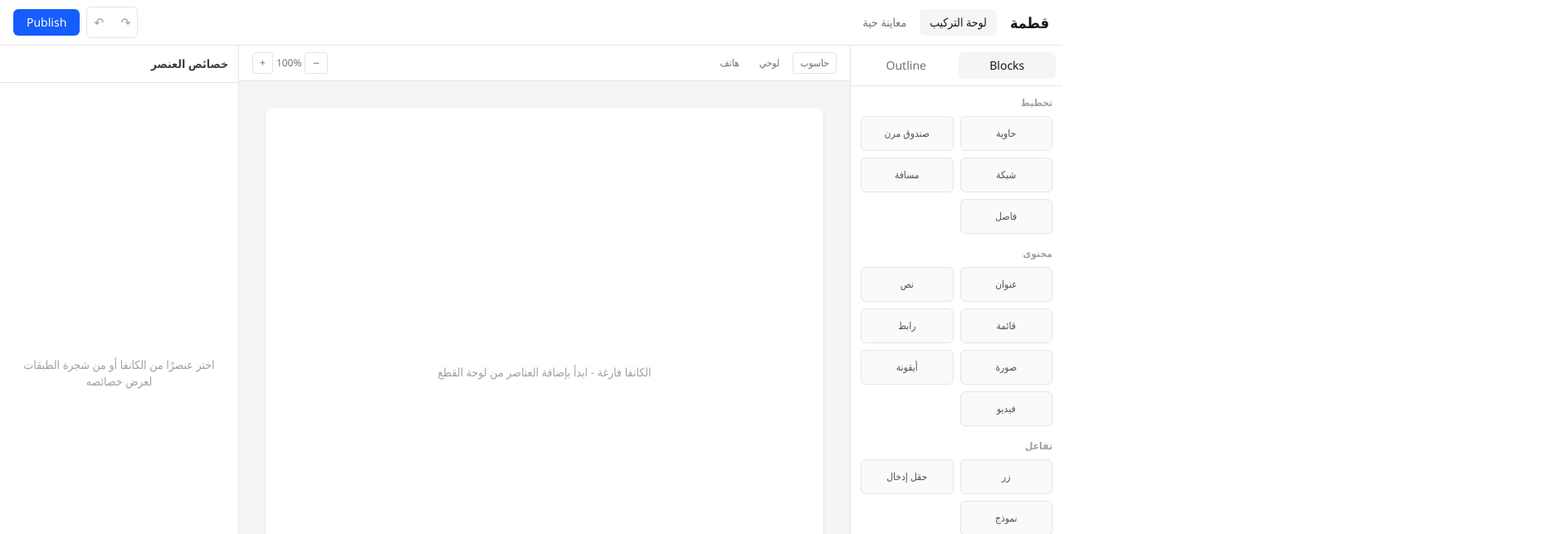
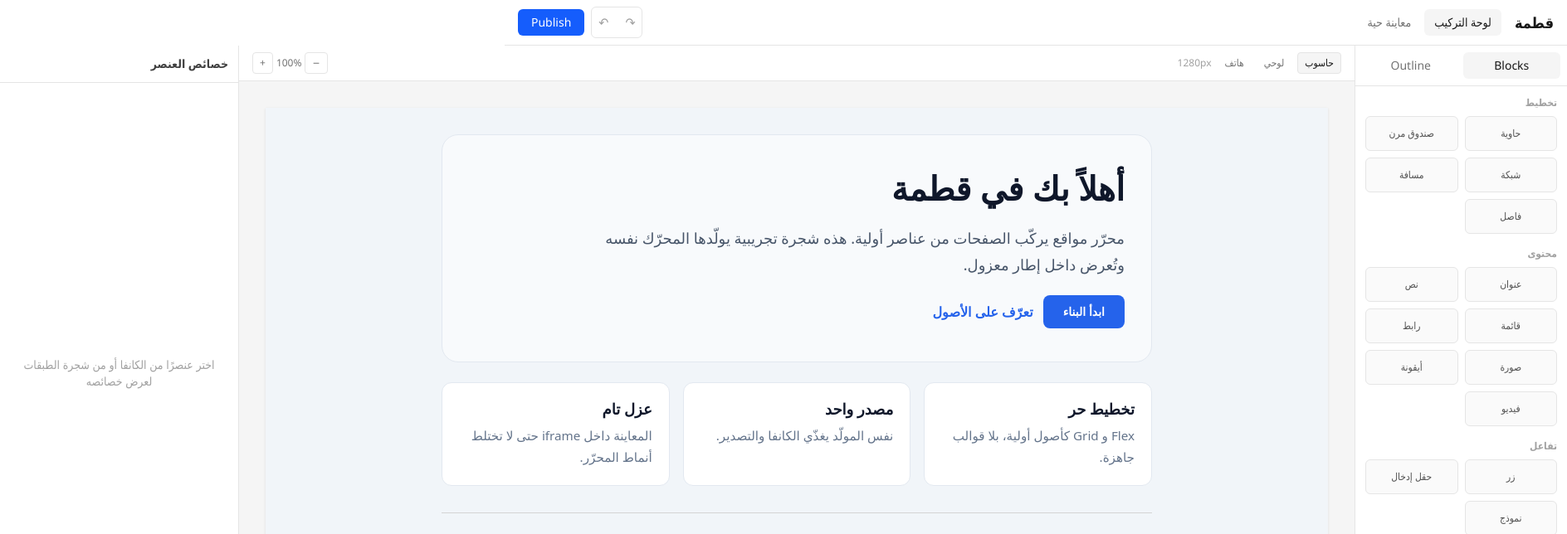
Before and after one commit to NadimShams-Eldin/WebBuilder, a React (Vite) app: page / in a window 1280 px wide. Shown: the top 644 px of the page at 83% size, 1888 px wide, since content can reach past the window. Built offline with nearby package versions, Linux system fonts and the light colour scheme.

Commit message:
feat(phase-2): render demo tree in isolated canvas iframe
Co-authored-by: monkeycode-ai <monkeycode-ai@chaitin.com>
Co-authored-by: monkeycode-ai <monkeycode-ai@chaitin.com>

```diff
--- /dev/null
+++ b/src/components/Canvas.tsx
@@ -0,0 +1,60 @@
+import { useEffect, useMemo, useRef, useState } from 'react'
+import { renderPageHtml } from '../editor/render.ts'
+import { DEVICE_WIDTHS, getActivePage, useEditorStore } from '../editor/store.ts'
+
+export function Canvas() {
+  const project = useEditorStore((s) => s.project)
+  const device = useEditorStore((s) => s.device)
+  const zoom = useEditorStore((s) => s.zoom)
+  const iframeRef = useRef<HTMLIFrameElement>(null)
+  const [frameHeight, setFrameHeight] = useState(720)
+
+  const page = getActivePage(project)
+  const srcDoc = useMemo(
+    () => (page ? renderPageHtml(project, page.root) : ''),
+    [project, page],
+  )
+
+  const width = DEVICE_WIDTHS[device]
+
+  useEffect(() => {
+    const iframe = iframeRef.current
+    if (!iframe) return
+
+    const syncHeight = () => {
+      const doc = iframe.contentDocument
+      if (!doc?.documentElement) return
+      const next = Math.max(doc.documentElement.scrollHeight, doc.body?.scrollHeight ?? 0, 480)
+      setFrameHeight(next)
+    }
+
+    iframe.addEventListener('load', syncHeight)
+    syncHeight()
+    return () => iframe.removeEventListener('load', syncHeight)
+  }, [srcDoc])
+
+  return (
+    <div
+      className="relative shadow-sm"
+      style={{ width: width * zoom, height: frameHeight * zoom }}
+    >
+      <div
+        className="absolute top-0 left-0 origin-top-left"
+        style={{ width, height: frameHeight, transform: `scale(${zoom})` }}
+      >
+        <iframe
+          ref={iframeRef}
+          title="معاينة الصفحة"
+          srcDoc={srcDoc}
+          sandbox="allow-same-origin"
+          className="block h-full w-full border-0 bg-white"
+        />
+        <div
+          className="pointer-events-none absolute inset-0"
+          data-overlay="selection"
+          aria-hidden="true"
+        />
+      </div>
+    </div>
+  )
+}
--- a/src/components/CanvasArea.tsx
+++ b/src/components/CanvasArea.tsx
@@ -1,25 +1,59 @@
+import { Canvas } from './Canvas'
+import { DEVICE_WIDTHS, useEditorStore, type Device } from '../editor/store.ts'
+
+const DEVICES: { id: Device; label: string }[] = [
+  { id: 'desktop', label: 'حاسوب' },
+  { id: 'tablet', label: 'لوحي' },
+  { id: 'phone', label: 'هاتف' },
+]
+
 export function CanvasArea() {
+  const device = useEditorStore((s) => s.device)
+  const zoom = useEditorStore((s) => s.zoom)
+  const setDevice = useEditorStore((s) => s.setDevice)
+  const setZoom = useEditorStore((s) => s.setZoom)
+
   return (
     <main className="flex h-full flex-1 flex-col bg-neutral-100">
       <div className="flex items-center justify-between border-b border-neutral-200 bg-white px-4 py-2">
         <div className="flex items-center gap-2 text-xs text-neutral-500">
-          <button className="rounded border border-neutral-200 px-2 py-1">حاسوب</button>
-          <button className="rounded px-2 py-1 hover:bg-neutral-50">لوحي</button>
-          <button className="rounded px-2 py-1 hover:bg-neutral-50">هاتف</button>
+          {DEVICES.map((item) => (
+            <button
+              key={item.id}
+              type="button"
+              onClick={() => setDevice(item.id)}
+              className={
+                device === item.id
+                  ? 'rounded border border-neutral-200 bg-neutral-100 px-2 py-1 text-neutral-900'
+                  : 'rounded px-2 py-1 hover:bg-neutral-50'
+              }
+            >
+              {item.label}
+            </button>
+          ))}
+          <span className="text-neutral-400">{DEVICE_WIDTHS[device]}px</span>
         </div>
         <div className="flex items-center gap-1 text-xs text-neutral-500">
-          <button className="rounded border border-neutral-200 px-2 py-1">−</button>
-          <span>100%</span>
-          <button className="rounded border border-neutral-200 px-2 py-1">+</button>
+          <button
+            type="button"
+            className="rounded border border-neutral-200 px-2 py-1"
+            onClick={() => setZoom(zoom - 0.1)}
+          >
+            −
+          </button>
+          <span>{Math.round(zoom * 100)}%</span>
+          <button
+            type="button"
+            className="rounded border border-neutral-200 px-2 py-1"
+            onClick={() => setZoom(zoom + 0.1)}
+          >
+            +
+          </button>
         </div>
       </div>
 
-      <div className="flex flex-1 items-center justify-center overflow-auto p-8">
-        <div className="flex h-full w-full max-w-3xl items-center justify-center rounded-lg bg-white shadow-sm">
-          <p className="text-sm text-neutral-400">
-            الكانفا فارغة - ابدأ بإضافة العناصر من لوحة القطع
-          </p>
-        </div>
+      <div className="flex flex-1 justify-center overflow-auto p-8">
+        <Canvas />
       </div>
     </main>
   )
--- /dev/null
+++ b/src/editor/demoProject.ts
@@ -0,0 +1,206 @@
+import { createId, createNode } from './createNode.ts'
+import { DEFAULT_THEME } from './createProject.ts'
+import type { Node, NodeProps, NodeStyle, Project } from './types.ts'
+
+function apply(node: Node, patch: { name?: string; props?: NodeProps; style?: NodeStyle; children?: Node[] }): Node {
+  return {
+    ...node,
+    name: patch.name ?? node.name,
+    props: patch.props ? { ...node.props, ...patch.props } : node.props,
+    style: patch.style ? { ...node.style, ...patch.style } : node.style,
+    children: patch.children ?? node.children,
+  }
+}
+
+export function createDemoProject(): Project {
+  const heroHeading = apply(createNode('heading'), {
+    props: { text: 'أهلاً بك في قطمة', level: 1 },
+    style: {
+      fontSize: '2.5rem',
+      fontWeight: 800,
+      lineHeight: 1.2,
+      margin: '0',
+      color: '#0f172a',
+    },
+  })
+
+  const heroText = apply(createNode('text'), {
+    props: {
+      text: 'محرّر مواقع يركّب الصفحات من عناصر أولية. هذه شجرة تجريبية يولّدها المحرّك نفسه وتُعرض داخل إطار معزول.',
+    },
+    style: {
+      fontSize: '1.125rem',
+      lineHeight: 1.8,
+      margin: '0',
+      color: '#475569',
+      maxWidth: '40rem',
+    },
+  })
+
+  const startButton = apply(createNode('button'), {
+    props: { text: 'ابدأ البناء', type: 'button' },
+    style: {
+      backgroundColor: '#2563eb',
+      color: '#ffffff',
+      padding: '0.75rem 1.5rem',
+      borderRadius: '0.5rem',
+      fontWeight: 600,
+    },
+  })
+
+  const moreLink = apply(createNode('link'), {
+    props: { text: 'تعرّف على الأصول', href: '#', target: '_self' },
+    style: {
+      color: '#2563eb',
+      alignSelf: 'center',
+      fontWeight: 600,
+      textDecoration: 'none',
+    },
+  })
+
+  const heroActions = apply(createNode('flex'), {
+    style: {
+      display: 'flex',
+      flexDirection: 'row',
+      flexWrap: 'wrap',
+      gap: '0.75rem',
+      alignItems: 'center',
+      width: 'auto',
+    },
+    children: [startButton, moreLink],
+  })
+
+  const hero = apply(createNode('flex'), {
+    name: 'البطل',
+    style: {
+      display: 'flex',
+      flexDirection: 'column',
+      alignItems: 'flex-start',
+      gap: '1.25rem',
+      width: '100%',
+      padding: '2.5rem 2rem',
+      backgroundColor: '#f8fafc',
+      borderRadius: '1.25rem',
+      border: '1px solid #e2e8f0',
+    },
+    children: [heroHeading, heroText, heroActions],
+  })
+
+  const feature = (title: string, body: string): Node =>
+    apply(createNode('flex'), {
+      style: {
+        display: 'flex',
+        flexDirection: 'column',
+        gap: '0.5rem',
+        width: '100%',
+        padding: '1.25rem',
+        backgroundColor: '#ffffff',
+        border: '1px solid #e2e8f0',
+        borderRadius: '0.75rem',
+      },
+      children: [
+        apply(createNode('heading'), {
+          props: { text: title, level: 3 },
+          style: { fontSize: '1.125rem', fontWeight: 700, margin: '0', color: '#0f172a' },
+        }),
+        apply(createNode('text'), {
+          props: { text: body },
+          style: { fontSize: '0.95rem', margin: '0', color: '#64748b' },
+        }),
+      ],
+    })
+
+  const features = apply(createNode('grid'), {
+    name: 'المزايا',
+    style: {
+      display: 'grid',
+      gridTemplateColumns: 'repeat(auto-fit, minmax(16rem, 1fr))',
+      gap: '1rem',
+      width: '100%',
+    },
+    children: [
+      feature('تخطيط حر', 'Flex و Grid كأصول أولية، بلا قوالب جاهزة.'),
+      feature('مصدر واحد', 'نفس المولّد يغذّي الكانفا والتصدير.'),
+      feature('عزل تام', 'المعاينة داخل iframe حتى لا تختلط أنماط المحرّر.'),
+    ],
+  })
+
+  const emailInput = apply(createNode('input'), {
+    props: { inputType: 'email', name: 'email', placeholder: 'بريدك الإلكتروني' },
+    style: {
+      width: '100%',
+      padding: '0.75rem 1rem',
+      border: '1px solid #cbd5e1',
+      borderRadius: '0.5rem',
+    },
+  })
+
+  const submit = apply(createNode('button'), {
+    props: { text: 'أبقني على اطلاع', type: 'submit' },
+    style: {
+      backgroundColor: '#0f172a',
+      color: '#ffffff',
+      padding: '0.75rem 1.25rem',
+      borderRadius: '0.5rem',
+      width: '100%',
+    },
+  })
+
+  const form = apply(createNode('form'), {
+    name: 'النشرة',
+    props: { action: '#', method: 'post' },
+    style: {
+      display: 'flex',
+      flexDirection: 'column',
+      gap: '0.75rem',
+      width: '100%',
+      maxWidth: '24rem',
+      padding: '1.5rem',
+      backgroundColor: '#ffffff',
+      border: '1px solid #e2e8f0',
+      borderRadius: '0.75rem',
+    },
+    children: [
+      apply(createNode('heading'), {
+        props: { text: 'تابع التطوير', level: 3 },
+        style: { fontSize: '1.125rem', fontWeight: 700, margin: '0' },
+      }),
+      apply(createNode('text'), {
+        props: { text: 'أدخل بريدك لتصلك مراحل البناء التالية.' },
+        style: { fontSize: '0.9rem', margin: '0', color: '#64748b' },
+      }),
+      emailInput,
+      submit,
+    ],
+  })
+
+  const root = apply(createNode('container'), {
+    name: 'الصفحة',
+    style: {
+      display: 'flex',
+      flexDirection: 'column',
+      gap: '1.5rem',
+      width: '100%',
+      maxWidth: '56rem',
+      marginInline: 'auto',
+      padding: '2rem 1.25rem 3rem',
+      boxSizing: 'border-box',
+    },
+    children: [hero, features, createNode('divider'), form],
+  })
+
+  return {
+    id: createId('prj'),
+    name: 'قطمة',
+    theme: { ...DEFAULT_THEME, backgroundColor: '#f1f5f9' },
+    pages: [
+      {
+        id: createId('p'),
+        name: 'الصفحة الرئيسية',
+        slug: 'index',
+        root,
+      },
+    ],
+    assets: [],
+  }
+}
--- a/src/editor/index.ts
+++ b/src/editor/index.ts
@@ -1,7 +1,15 @@
 export { ALLOWED_CSS_PROPS, CSS_GROUPS, filterStyle, isAllowedCssProp, toKebabCase } from './cssWhitelist.ts'
 export { createId, createNode, isContainerType, resetNodeIdSeq } from './createNode.ts'
 export { createPage, createProject, DEFAULT_THEME } from './createProject.ts'
+export { createDemoProject } from './demoProject.ts'
 export { renderCss, renderHtml, renderPageHtml } from './render.ts'
+export {
+  DEVICE_WIDTHS,
+  getActivePage,
+  useEditorStore,
+  type Device,
+  type EditorState,
+} from './store.ts'
 export type {
   AnimationEffect,
   AnimationTrigger,
--- /dev/null
+++ b/src/editor/store.ts
@@ -0,0 +1,37 @@
+import { create } from 'zustand'
+import { createDemoProject } from './demoProject.ts'
+import type { Project } from './types.ts'
+
+export type Device = 'desktop' | 'tablet' | 'phone'
+
+export const DEVICE_WIDTHS: Record<Device, number> = {
+  desktop: 1280,
+  tablet: 768,
+  phone: 390,
+}
+
+export type EditorState = {
+  project: Project
+  selectedId: string | null
+  device: Device
+  zoom: number
+  setProject: (project: Project) => void
+  setSelectedId: (id: string | null) => void
+  setDevice: (device: Device) => void
+  setZoom: (zoom: number) => void
+}
+
+export const useEditorStore = create<EditorState>((set) => ({
+  project: createDemoProject(),
+  selectedId: null,
+  device: 'desktop',
+  zoom: 1,
+  setProject: (project) => set({ project }),
+  setSelectedId: (selectedId) => set({ selectedId }),
+  setDevice: (device) => set({ device }),
+  setZoom: (zoom) => set({ zoom: Math.min(1.5, Math.max(0.5, zoom)) }),
+}))
+
+export function getActivePage(project: Project) {
+  return project.pages[0]
+}
```
Also changed, not shown: 3 other files (tests, documents, lock files or other folders).
